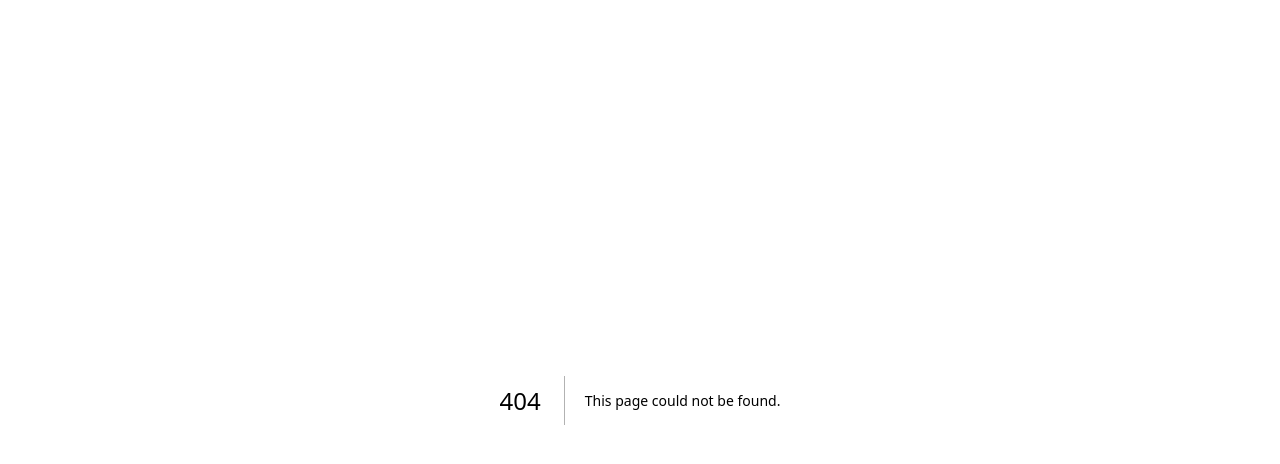
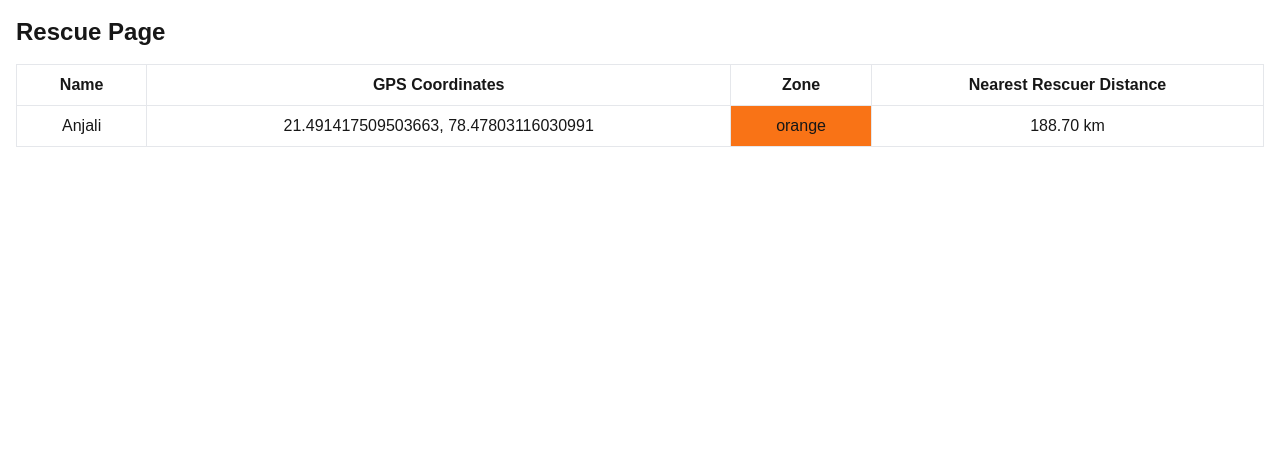
Before and after one commit to guruswarupa/nistara, a Next.js app: page /rescue in a window 1280 px wide. Before the commit this address had no page. Shown: the top 464 px of the page. Built offline with nearby package versions, Linux system fonts and the light colour scheme.

Commit message:
added rescue page

```diff
--- /dev/null
+++ b/app/api/rescueData/route.ts
@@ -0,0 +1,49 @@
+import { NextResponse } from 'next/server';
+
+interface RescueData {
+  name: string;
+  lat: number;
+  lng: number;
+  zone: "red" | "orange" | "yellow";
+}
+
+const indianNames = [
+    "Aarav", "Vivaan", "Aditya", "Vihaan", "Arjun", "Sai", "Ishaan", "Reyansh", "Ayaan", "Krishna", "Saanvi", "Shruti", "Riya", "Priya", "Diya",
+    "Ananya", "Isha", "Madhavi", "Kavya", "Aditi", "Meera", "Simran", "Nisha", "Neha", "Sanya", "Jasmine", "Shreya", "Pooja", "Tanya", "Ritika", "Sonali",
+    "Gauri", "Navya", "Aishwarya", "Manju", "Shalini", "Khushbu", "Anjali", "Radhika", "Rupal", "Parul", "Sonia", "Payal", "Kiran", "Neelam", "Aparna",
+    "Shraddha", "Aastha", "Sakshi", "Divya", "Laxmi", "Geeta", "Sumati", "Pinki", "Tanu", "Ruchi", "Bhoomika", "Rupal", "Bina", "Kajal", "Manisha", "Rajni",
+    "Alok", "Vikas", "Ravi", "Sandeep", "Ashok", "Amit", "Rahul", "Vijay", "Manoj", "Anil", "Sanjay", "Kumar", "Deepak", "Prem", "Ajay", "Suresh", "Yogesh",
+    "Subodh", "Sunil", "Rakesh", "Rajesh", "Gaurav", "Kunal", "Pradeep", "Mohan", "Bharat", "Chetan", "Mukesh", "Sanjiv", "Ranjit", "Tushar", "Rohit", "Kapil",
+    "Sanjay", "Siddharth", "Nitin", "Sharad", "Kishore", "Bhavin", "Jai", "Pravin", "Nishant", "Raghav", "Vineet", "Pankaj", "Hemant", "Aakash", "Abhinav",
+    "Bharat", "Rohit", "Nikhil", "Karan", "Manish", "Vijender", "Puneet", "Shivendra", "Harsh", "Amitabh", "Shankar", "Ashwin", "Yash", "Himanshu", "Kartik",
+    "Siddhant", "Prashant", "Rajeev", "Sandeep", "Suraj", "Dinesh", "Pratik", "Chirag", "Abhishek", "Pawan", "Dinesh", "Varun", "Rahul", "Arvind", "Vinod",
+    "Ramesh", "Ankur", "Sushil", "Narayan", "Bhavesh", "Girish", "Jayesh", "Suresh", "Harish", "Mahesh", "Raghavendra", "Madhur", "Rupesh", "Jatin", "Saurabh",
+    "Nilesh", "Vishal", "Puneet", "Alok", "Shivendra", "Lalit", "Vijendra", "Tanmay", "Bikash", "Sanjay", "Amit", "Surendra", "Amit", "Siddhi", "Devanshi",
+    "Shivangi", "Ananya", "Pari", "Diksha", "Shubhika", "Khushboo", "Pranjal", "Samaira", "Palak", "Ritika", "Shristi", "Aishwarya", "Veda", "Kavita", "Rupali",
+    "Sonali", "Kajal", "Saanvi", "Neha", "Kiran", "Tanya", "Ami", "Tara", "Bhumika", "Surbhi", "Nidhi", "Shubhi", "Jiya", "Nirali", "Madhavi", "Tanvi"
+  ];
+
+const getRandomIndianName = (): string => {
+  const randomIndex = Math.floor(Math.random() * indianNames.length);
+  return indianNames[randomIndex];
+};
+
+const getRandomIndianCoordinates = (): { lat: number; lng: number } => {
+  const lat = 8.0 + Math.random() * 30;
+  const lng = 68.0 + Math.random() * 30;
+  return { lat, lng };
+};
+
+let rescueData: RescueData[] = [];
+
+export async function GET() {
+  const newRescue: RescueData = {
+    name: getRandomIndianName(),
+    ...getRandomIndianCoordinates(),
+    zone: ["red", "orange", "yellow"][Math.floor(Math.random() * 3)] as "red" | "orange" | "yellow",
+  };
+
+  rescueData.push(newRescue);
+
+  return NextResponse.json(rescueData);
+}
--- a/app/api/socket/route.ts
+++ /dev/null
@@ -1,41 +0,0 @@
-// app/api/socket/route.ts
-import { Server } from "socket.io";
-
-let io: Server;
-
-export const config = {
-  api: {
-    bodyParser: false, // Disable body parsing for socket connections
-    externalResolver: true,
-  },
-};
-
-export default function handler(req: any, res: any) {
-  if (!io) {
-    // Initialize the Socket.io server
-    io = new Server(res.socket.server, {
-      path: "/api/socket", // Make sure the path is correctly set
-      cors: {
-        origin: "*", // Allow all origins or set specific ones
-        methods: ["GET", "POST"],
-      },
-    });
-
-    io.on("connection", (socket) => {
-      console.log(`Device connected: ${socket.id}`);
-
-      // Listen for location updates from clients
-      socket.on("updateLocation", (data: { lat: number; lng: number; role: "help" | "rescuer"; deviceId: string }) => {
-        console.log("Location updated:", data);
-        io.emit("locationUpdate", data); // Broadcast location updates to all clients
-      });
-
-      // Handle disconnection
-      socket.on("disconnect", () => {
-        console.log(`Device disconnected: ${socket.id}`);
-      });
-    });
-  }
-
-  res.end(); // Finish the request
-}
--- a/app/help/page.tsx
+++ b/app/help/page.tsx
@@ -2,7 +2,7 @@
 'use client';
 
 import { useEffect, useState } from "react";
-import { io } from "socket.io-client";
+import socket from "../socket";
 
 type Location = {
   lat: number;
@@ -10,8 +10,6 @@ type Location = {
   role: "help" | "rescuer";
   deviceId: string;
 };
-
-const socket = io();
 
 export default function HelpPage() {
   const [locations, setLocations] = useState<Location[]>([]);
@@ -30,8 +28,7 @@ export default function HelpPage() {
           socket.emit("updateLocation", locationData); // Send location to server
         },
         (error) => {
-            // Log more detailed error info
-            console.error("Error getting location:", error.message, error.code);
+          console.error("Error getting location:", error.message);
           alert("Error getting location. Please allow location access and try again.");
         },
         { enableHighAccuracy: true }
@@ -41,7 +38,6 @@ export default function HelpPage() {
     fetchLocation();
     const locationInterval = setInterval(fetchLocation, 5000); // Update location every 5 seconds
 
-    // Listen for location updates from others (rescuer)
     socket.on("locationUpdate", (data: Location) => {
       setLocations((prev) => [
         ...prev.filter((loc) => loc.deviceId !== data.deviceId), // Replace old data if same deviceId
--- a/app/lib/socketUtils.ts
+++ /dev/null
@@ -1,13 +0,0 @@
-// lib/socketUtils.ts
-import { io, Socket } from "socket.io-client";
-
-let socket: Socket | null = null;
-
-export const getSocket = () => {
-  if (!socket) {
-    socket = io("/api/socket", {
-      transports: ["websocket", "polling"], // Try WebSocket first, then fallback to polling
-    });
-  }
-  return socket;
-};
--- /dev/null
+++ b/app/rescue/page.tsx
@@ -0,0 +1,97 @@
+'use client';
+
+import { useEffect, useState } from 'react';
+
+type Rescuer = {
+  name: string;
+  lat: number;
+  lng: number;
+  zone: 'red' | 'orange' | 'yellow';
+};
+
+const RescuePage = () => {
+  const [rescuers, setRescuers] = useState<Rescuer[]>([]);
+
+  useEffect(() => {
+    const fetchRescueData = async () => {
+      const response = await fetch('/api/rescueData');
+      const data = await response.json();
+      setRescuers(data);
+    };
+
+    fetchRescueData();
+    const interval = setInterval(fetchRescueData, 10000);
+
+    return () => clearInterval(interval);
+  }, []);
+
+  const calculateDistance = (lat1: number, lng1: number, lat2: number, lng2: number) => {
+    const R = 6371;
+    const dLat = ((lat2 - lat1) * Math.PI) / 180;
+    const dLng = ((lng2 - lng1) * Math.PI) / 180;
+    const a =
+      Math.sin(dLat / 2) * Math.sin(dLat / 2) +
+      Math.cos((lat1 * Math.PI) / 180) *
+        Math.cos((lat2 * Math.PI) / 180) *
+        Math.sin(dLng / 2) *
+        Math.sin(dLng / 2);
+    const c = 2 * Math.atan2(Math.sqrt(a), Math.sqrt(1 - a));
+    return R * c / 50;
+  };
+
+  const getZoneColor = (zone: 'red' | 'orange' | 'yellow') => {
+    switch (zone) {
+      case 'red':
+        return 'bg-red-500';
+      case 'orange':
+        return 'bg-orange-500';
+      case 'yellow':
+        return 'bg-yellow-500';
+      default:
+        return 'bg-gray-500';
+    }
+  };
+
+  return (
+    <div className="p-4">
+      <h1 className="text-2xl font-bold mb-4">Rescue Page</h1>
+      <table className="min-w-full table-auto border-collapse border border-gray-300">
+        <thead>
+          <tr>
+            <th className="border px-4 py-2">Name</th>
+            <th className="border px-4 py-2">GPS Coordinates</th>
+            <th className="border px-4 py-2">Zone</th>
+            <th className="border px-4 py-2">Nearest Rescuer Distance</th>
+          </tr>
+        </thead>
+        <tbody>
+          {rescuers.map((rescuer, index) => {
+            const currentLat = 44045.7128;
+            const currentLng = -73654.0060;
+            const distance = calculateDistance(
+              currentLat,
+              currentLng,
+              rescuer.lat,
+              rescuer.lng
+            );
+
+            return (
+              <tr key={index} className="text-center">
+                <td className="border px-4 py-2">{rescuer.name}</td>
+                <td className="border px-4 py-2">
+                  {rescuer.lat}, {rescuer.lng}
+                </td>
+                <td className={`border px-4 py-2 ${getZoneColor(rescuer.zone)}`}>
+                  {rescuer.zone}
+                </td>
+                <td className="border px-4 py-2">{distance.toFixed(2)} km</td>
+              </tr>
+            );
+          })}
+        </tbody>
+      </table>
+    </div>
+  );
+};
+
+export default RescuePage;
--- a/app/rescuers/page.tsx
+++ b/app/rescuers/page.tsx
@@ -2,7 +2,7 @@
 'use client';
 
 import { useEffect, useState } from "react";
-import { io } from "socket.io-client";
+import socket from "../socket";
 
 type Location = {
   lat: number;
@@ -10,8 +10,6 @@ type Location = {
   role: "help" | "rescuer";
   deviceId: string;
 };
-
-const socket = io();
 
 export default function RescuerPage() {
   const [locations, setLocations] = useState<Location[]>([]);
@@ -21,7 +19,6 @@ export default function RescuerPage() {
     const deviceId = localStorage.getItem("deviceId") || `device-${Date.now()}`;
     localStorage.setItem("deviceId", deviceId);
 
-    // Function to fetch location and send it to the server
     const fetchLocation = () => {
       navigator.geolocation.getCurrentPosition(
         (position) => {
@@ -38,7 +35,6 @@ export default function RescuerPage() {
     fetchLocation();
     const locationInterval = setInterval(fetchLocation, 5000); // Update location every 5 seconds
 
-    // Listen for location updates from others (help seekers)
     socket.on("locationUpdate", (data: Location) => {
       setLocations((prev) => [
         ...prev.filter((loc) => loc.deviceId !== data.deviceId), // Replace old data if same deviceId
--- /dev/null
+++ b/app/socket.ts
@@ -0,0 +1,8 @@
+// socket.ts
+"use client";
+
+import { io } from "socket.io-client";
+
+const socket = io();
+
+export default socket;
--- a/package.json
+++ b/package.json
@@ -11,6 +11,7 @@
   "dependencies": {
     "axios": "^1.7.9",
     "framer-motion": "^11.15.0",
+    "leaflet": "^1.9.4",
     "next": "15.1.1",
     "react": "^19.0.0",
     "react-dom": "^19.0.0",
```
Also changed, not shown: 1 other file (tests, documents, lock files or other folders). Lines whose indentation alone changed are shown as unchanged.
